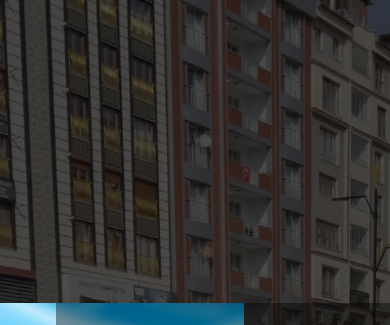
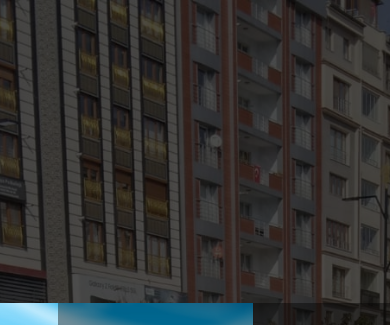
Before and after one commit to kursatkarsli/taxi-Page, a plain HTML site: page index.html in a window 390 px wide. Shown: the top 325 px of the page. Drawn offline with nearby package versions, Linux system fonts and the light colour scheme; files whose address does not match are found by name.

Commit message:
Add files via upload

```diff
--- a/index.html
+++ b/index.html
@@ -242,7 +242,7 @@
 
             .main {
                 height: max-content;
-                width: 586px;
+                width: 37.938rem;
             }
 
             #hero::after {
```
